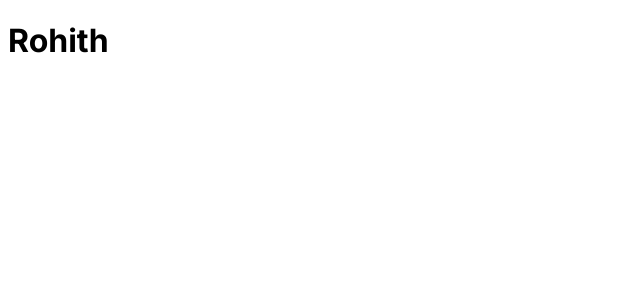
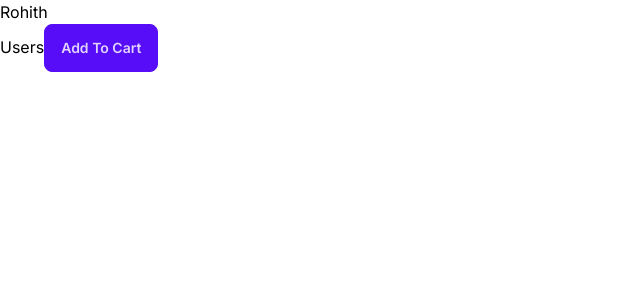
Before and after one commit to Rohithkannan24/nextapp, a Next.js app: page / in a window 1280 px wide. Shown: the top 300 px of the page, without its empty margins (0-640 px from the left). Built offline with nearby package versions, Linux system fonts and the light colour scheme.

Commit message:
install tailwind Css and Daisy UI

```diff
--- /dev/null
+++ b/app/Components/AddtoCart.tsx
@@ -0,0 +1,12 @@
+"use client";
+import React from "react";
+
+const AddtoCart = () => {
+  return (
+    <div>
+      <button onClick={() => console.log("Clicked")}> Add To Cart </button>
+    </div>
+  );
+};
+
+export default AddtoCart;
--- /dev/null
+++ b/app/Components/ProductCard.tsx
@@ -0,0 +1,16 @@
+import React from "react";
+import styles from "./productCard.module.css";
+import AddtoCart from "./AddtoCart";
+
+const ProductCard = () => {
+  return (
+    <>
+      {/* <button className="btn btn-primary">click</button> */}
+      <div className='btn btn-primary'>
+        <AddtoCart />
+      </div>
+    </>
+  );
+};
+
+export default ProductCard;
--- /dev/null
+++ b/app/Components/productCard.module.css
@@ -0,0 +1,5 @@
+.card {
+    padding: 5px;
+    margin: 7px;
+    border:1px solid #080000;
+}
--- a/app/globals.css
+++ b/app/globals.css
@@ -4,15 +4,13 @@
 
 :root {
   --foreground-rgb: 0, 0, 0;
-  --background-start-rgb: 214, 219, 220;
-  --background-end-rgb: 255, 255, 255;
+
 }
 
 @media (prefers-color-scheme: dark) {
   :root {
     --foreground-rgb: 255, 255, 255;
-    --background-start-rgb: 0, 0, 0;
-    --background-end-rgb: 0, 0, 0;
+
   }
 }
 
--- a/app/page.tsx
+++ b/app/page.tsx
@@ -1,5 +1,11 @@
 import Image from "next/image";
+import Link from "next/link";
+import ProductCard from "./Components/ProductCard";
 
 export default function Home() {
-  return <h1>Rohith</h1>;
+  return<main>
+    <h1>Rohith</h1>
+    <Link href="/users">Users</Link>
+      <ProductCard/>
+  </main>;
 }
--- /dev/null
+++ b/app/users/New/page.tsx
@@ -0,0 +1,7 @@
+import React from "react";
+
+const NewUserPage = () => {
+  return <div>NewUserPage</div>;
+};
+
+export default NewUserPage;
--- /dev/null
+++ b/app/users/page.tsx
@@ -0,0 +1,25 @@
+import React from "react";
+
+interface user {
+  id: number;
+  name: string;
+}
+
+const UserPages = async () => {
+  const res = await fetch("https://jsonplaceholder.typicode.com/users", {
+    next: { revalidate: 10 },
+  });
+  const users: user[] = await res.json();
+  return (
+    <>
+      <h1>Users</h1>
+      <ul>
+        {users.map((user) => (
+          <li key={user.id}>{user.name}</li>
+        ))}
+      </ul>
+    </>
+  );
+};
+
+export default UserPages;
--- a/postcss.config.js
+++ b/postcss.config.js
@@ -1,4 +1,6 @@
 module.exports = {
   plugins: {
+    tailwindcss: {},
+    autoprefixer: {},
   },
 }
--- a/tailwind.config.ts
+++ b/tailwind.config.ts
@@ -8,13 +8,9 @@ const config: Config = {
   ],
   theme: {
     extend: {
-      backgroundImage: {
-        'gradient-radial': 'radial-gradient(var(--tw-gradient-stops))',
-        'gradient-conic':
-          'conic-gradient(from 180deg at 50% 50%, var(--tw-gradient-stops))',
-      },
+
     },
   },
-  plugins: [],
+  plugins: [require("daisyui")],
 }
 export default config
```
Also changed, not shown: package.json (+6 -3 lines), 1 other file (tests, documents, lock files or other folders).
